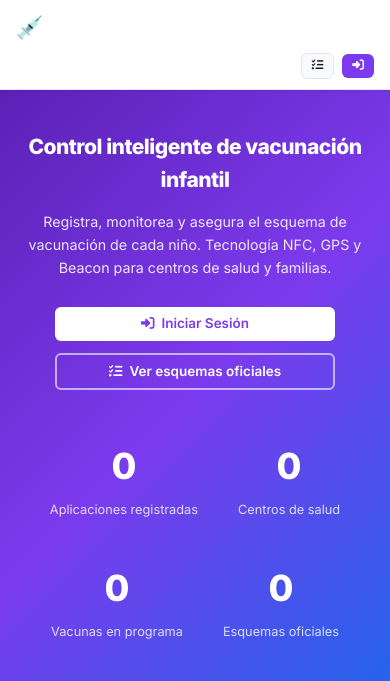
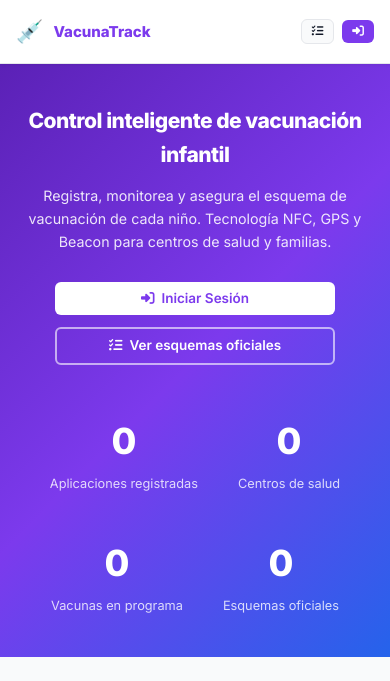
Before and after one commit to Tobeist/VacunaTrack, a Flask app: page / in a window 390 px wide. Shown: the top 681 px of the page. Run offline with Flask 3, Linux system fonts and the light colour scheme; data that the repository does not hold is empty; some libraries are stand-ins or nearby versions.

Commit message:
Keep VacunaTrack brand visible on mobile, single-line nav with icon-only buttons
Co-Authored-By: Claude Sonnet 4.6 <noreply@anthropic.com>

```diff
--- a/static/css/style.css
+++ b/static/css/style.css
@@ -355,4 +355,6 @@ tr.inv-ok{background:#F0FDF4}
   .profile-info-grid{grid-template-columns:1fr}
   .landing-nav-actions .btn-sm{font-size:0.78rem;padding:6px 10px}
   .nav-label{display:none}
+  .landing-nav{height:64px;flex-wrap:nowrap}
+  .landing-nav-actions{width:auto}
 }
--- a/templates/public/landing.html
+++ b/templates/public/landing.html
@@ -12,7 +12,7 @@
 
 <nav class="landing-nav">
   <div class="landing-nav-brand">
-    <span style="font-size:22px">💉</span> <span class="nav-label">VacunaTrack</span>
+    <span style="font-size:22px">💉</span> VacunaTrack
   </div>
   <div class="landing-nav-actions">
     <a href="{{ url_for('public.schemes') }}" class="btn btn-secondary btn-sm">
```
